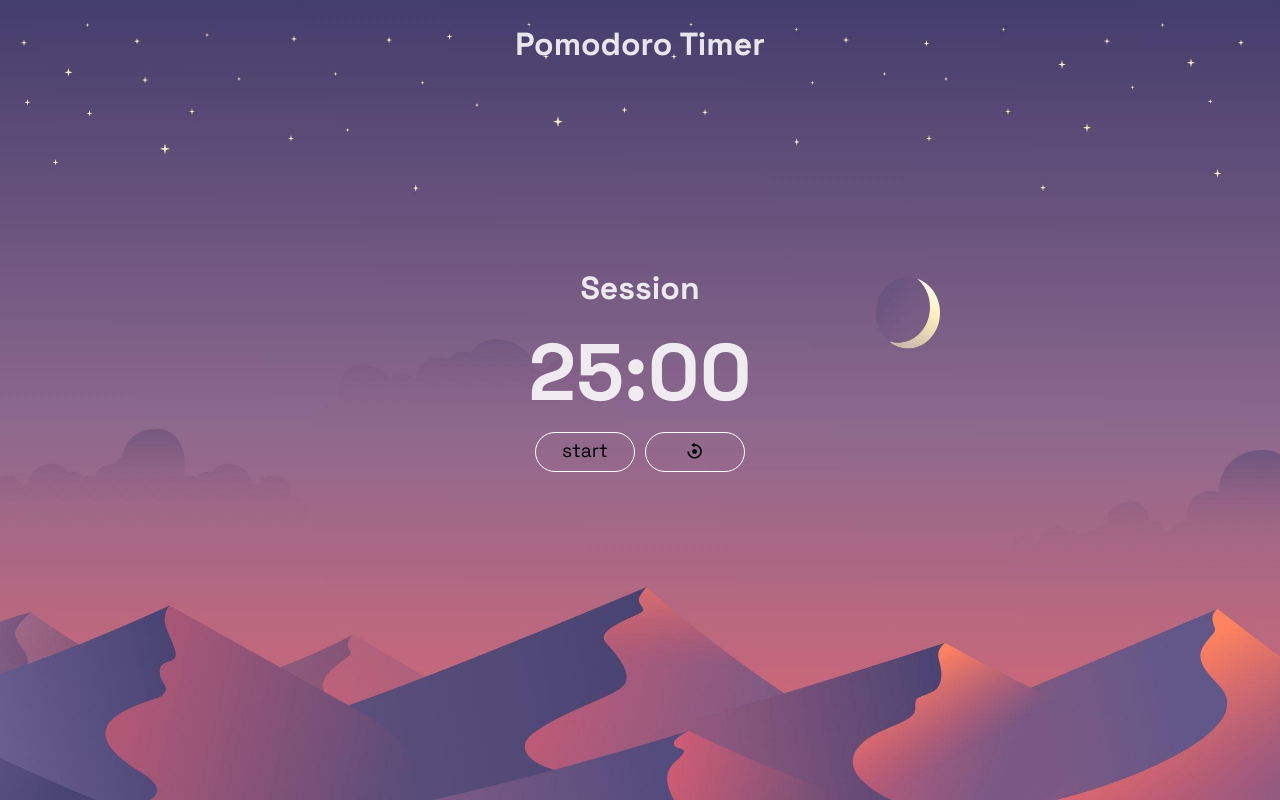
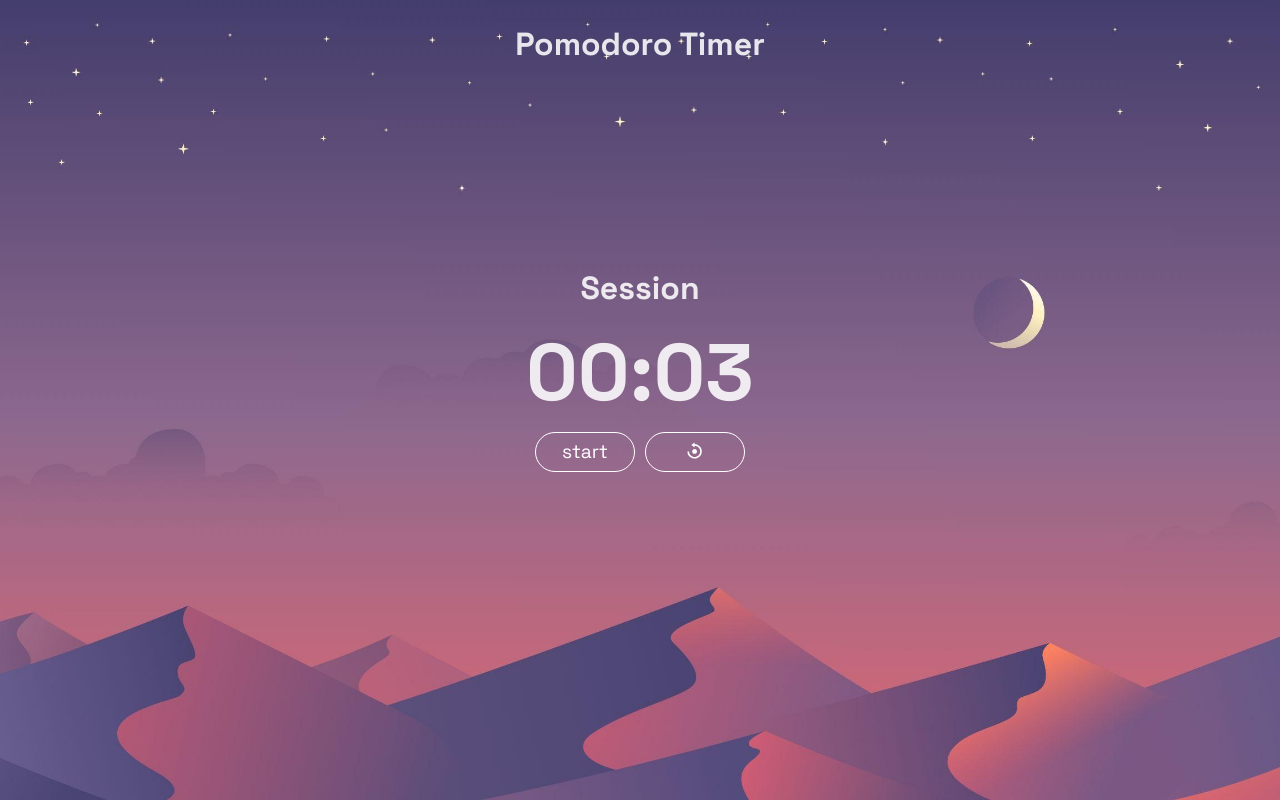
Before and after one commit to Minus0149/Pomodoro-Timer, a React (Vite) app: page / in a window 1280 px wide. Built offline with nearby package versions, Linux system fonts and the light colour scheme; no server answers.

Commit message:
Added a break timer
Added a break timer while changing some css and also changed the audio which rings when the session ends

```diff
--- a/index.html
+++ b/index.html
@@ -9,7 +9,7 @@
 			name="description"
 			content="Unleash your inner productivity ninja with our Pomodoro Timer! 🚀 Set the timer for 25 minutes, tackle your task with superhero focus, and then BAM! Take a 5-minute breather. Rinse and repeat. Crush your to-do list like never before, all while dodging burnout like a boss. 🎉 Ready to become the master of your time? Let the Pomodoro Power-Up begin! ⚡🍅 #PomodoroMagic #WorkHardPlayHarder"
 		/>
-		<meta name="theme-color" content="#ffff00" />
+		<meta name="theme-color" content="#bd687f" />
 	</head>
 	<body>
 		<div id="root"></div>
--- a/src/components/Pomodoro.css
+++ b/src/components/Pomodoro.css
@@ -24,16 +24,17 @@ button {
 	height: 40px;
 	width: 100px;
 	border-radius: 25px;
+	color: white;
 	border: 1px solid white;
 	background-color: transparent;
 	outline: none;
 	font-size: 1.2rem;
-	padding-bottom: 3px;
+	padding-bottom: 2px;
 }
 
 button:nth-of-type(2) > .icon {
 	padding-bottom: 0;
-	padding-top: 7px;
+	padding-top: 5px;
 }
 
 .timer {
--- a/src/components/Pomodoro.jsx
+++ b/src/components/Pomodoro.jsx
@@ -2,15 +2,15 @@ import "./Pomodoro.css";
 import React, { useEffect, useState } from "react";
 import { BiReset } from "react-icons/bi";
 import useSound from "use-sound";
+import bell from "../assets/bell.wav";
 
 const Pomodoro = () => {
-	const [secondsLeft, setSecondsLeft] = useState(25 * 60);
+	const [secondsLeft, setSecondsLeft] = useState(0.05 * 60);
 	const [timer, setTimer] = useState();
 	const [paused, setPaused] = useState(true);
-	const [play] = useSound(
-		"https://cdn.freecodecamp.org/testable-projects-fcc/audio/BeepSound.wav",
-		{ volume: 0.7 }
-	);
+	const [mode, setMode] = useState("session");
+
+	const [play] = useSound(bell, { volume: 0.7 });
 
 	const start = () => {
 		setPaused(false);
@@ -27,6 +27,7 @@ const Pomodoro = () => {
 		clearInterval(timer);
 		setSecondsLeft(25 * 60);
 		setPaused(true);
+		setMode("session");
 	};
 
 	const pause = () => {
@@ -35,9 +36,19 @@ const Pomodoro = () => {
 	};
 
 	useEffect(() => {
-		if (secondsLeft === 0) {
+		if (secondsLeft === 0 && mode === "session") {
 			clearInterval(timer);
 			play();
+			setMode("break");
+			setSecondsLeft(5 * 60);
+			setPaused(true);
+		}
+		if (secondsLeft === 0 && mode === "break") {
+			clearInterval(timer);
+			setSecondsLeft(25 * 60);
+			setMode("session");
+			play();
+			setPaused(true);
 		}
 	}, [secondsLeft, timer]);
 
@@ -47,7 +58,7 @@ const Pomodoro = () => {
 
 	return (
 		<div className="pomodoro">
-			<h2>Session</h2>
+			<h2>{mode === "session" ? "Session" : "Break"}</h2>
 			<div className="timer">
 				{Math.floor(secondsLeft / 60) < 10
 					? `0${Math.floor(secondsLeft / 60)}`
--- a/src/index.css
+++ b/src/index.css
@@ -4,7 +4,6 @@
 	font-family: Inter, system-ui, Avenir, Helvetica, Arial, sans-serif;
 	line-height: 1.5;
 	font-weight: 400;
-	color-scheme: light dark;
 	color: rgba(255, 255, 255, 0.87);
 	background-color: #242424;
 	font-synthesis: none;
@@ -25,6 +24,8 @@
 }
 html {
 	background: transparent url("./assets/bg.jpg") no-repeat;
-
-	background-size: 100% 100%;
+	-webkit-background-size: cover;
+	-moz-background-size: cover;
+	-o-background-size: cover;
+	background-size: cover;
 }
```
Also changed, not shown: 1 other file (tests, documents, lock files or other folders).
